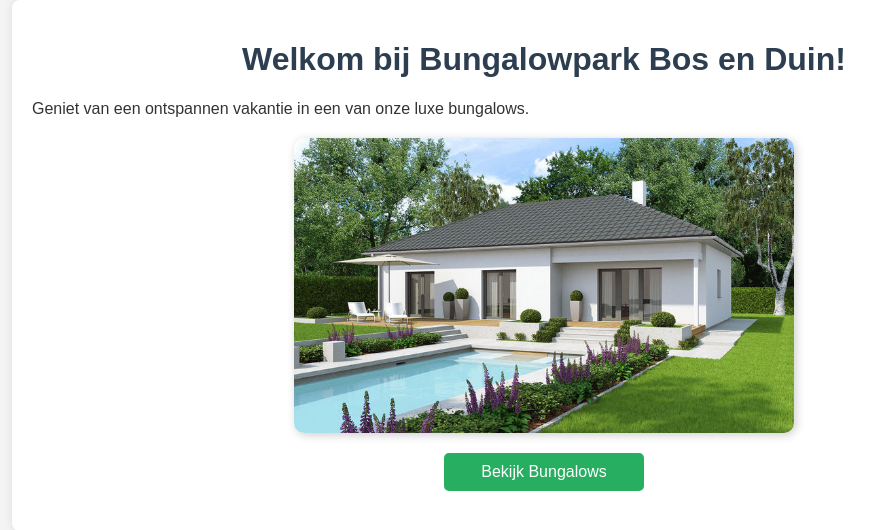
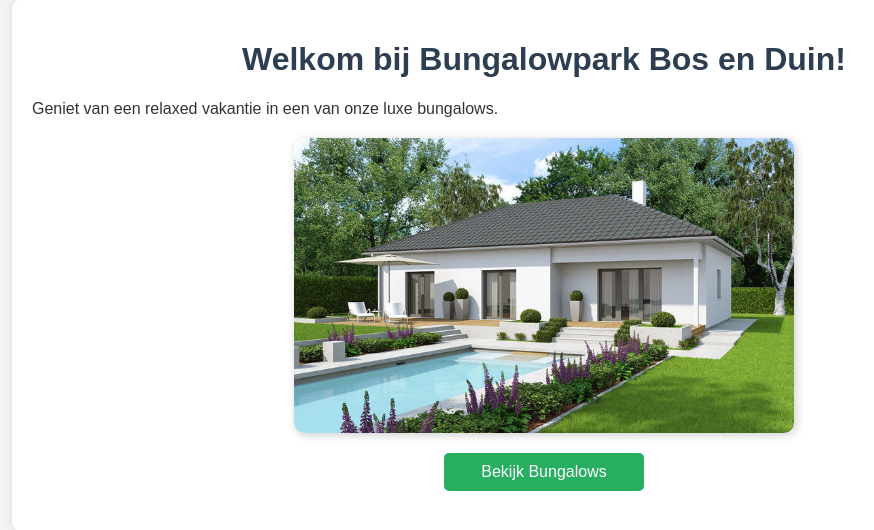
Before and after one commit to Danny492848/bungalowpark, a Flask app: page / in a window 1280 px wide. Shown: the part 41-571 px from the top of the page, without its empty margins (96-970 px from the left). Run offline with Flask 3, Linux system fonts and the light colour scheme.

Commit message:
Update index.html
onspannen naar relaxed

```diff
--- a/templates/index.html
+++ b/templates/index.html
@@ -4,7 +4,7 @@
 
 {% block content %}
     <h1>Welkom bij Bungalowpark Bos en Duin!</h1>
-    <p>Geniet van een ontspannen vakantie in een van onze luxe bungalows.</p>
+    <p>Geniet van een relaxed vakantie in een van onze luxe bungalows.</p>
     <img src="{{ url_for('static', filename='images/bungalow1.jpg') }}" alt="Bungalow">
     <button onclick="window.location.href='{{ url_for('bungalows') }}'">Bekijk Bungalows</button>
 {% endblock %}
```
